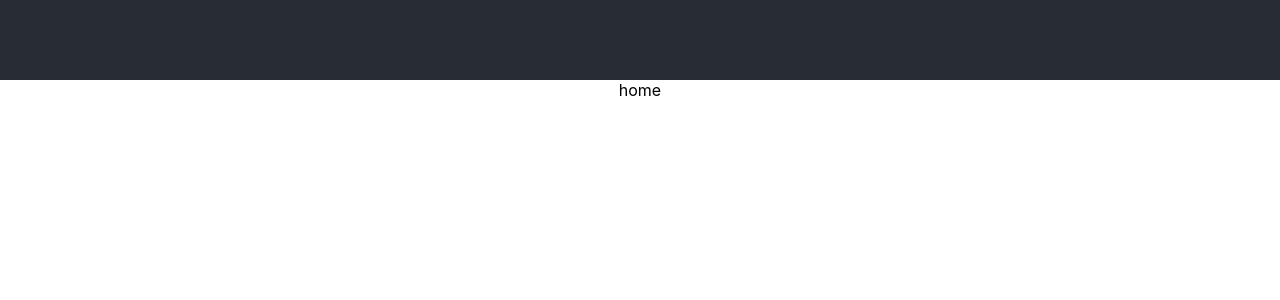
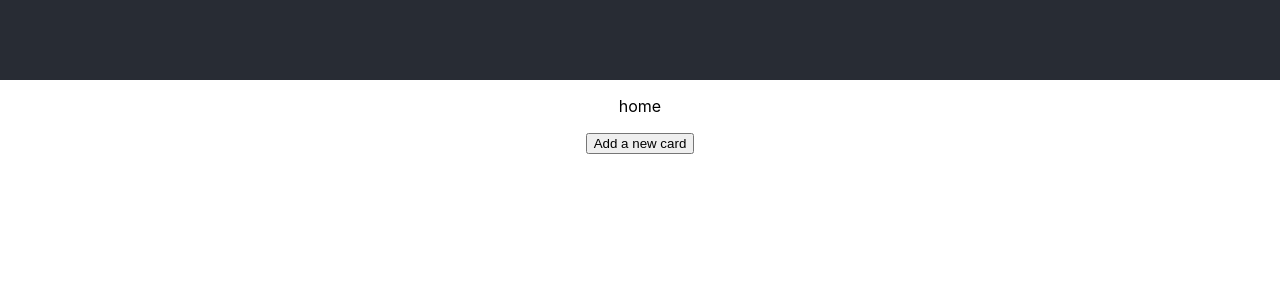
Before and after one commit to linneaha/Projektarbete, a React (Create React App) app: page / in a window 1280 px wide. Shown: the top 300 px of the page. Built offline with nearby package versions, Linux system fonts and the light colour scheme.

Commit message:
byggde på skelettet

```diff
--- a/src/App.js
+++ b/src/App.js
@@ -1,13 +1,17 @@
 import "./App.css";
-import { Switch, Route, Link } from "react-router-dom";
+import { Switch, Route} from "react-router-dom";
 import { Home } from "./pages/Home";
+import { AddCard } from "./pages/AddCard";
 
 function App() {
   return (
     <div className="App">
       <header className="App-header"></header>
       <main>
-        <Home />
+        <Switch>
+          <Route path="/" exact render={(props) => <Home />} />
+          <Route path="/addcard" render={(props) => <AddCard/>}/>
+        </Switch>
       </main>
     </div>
   );
--- a/src/pages/home.jsx
+++ b/src/pages/home.jsx
@@ -1,7 +1,14 @@
+import { Link } from "react-router-dom";
+
 const Home = () => {
   return (
-    <div>home</div>
-  )
-}
+    <div>
+      <p>home</p>
+      <Link to="/addcard">
+        <button>Add a new card</button>
+      </Link>
+    </div>
+  );
+};
 
-export {Home}
+export { Home };
```
Also changed, not shown: src/pages/addCard.jsx (+3 -5 lines).
